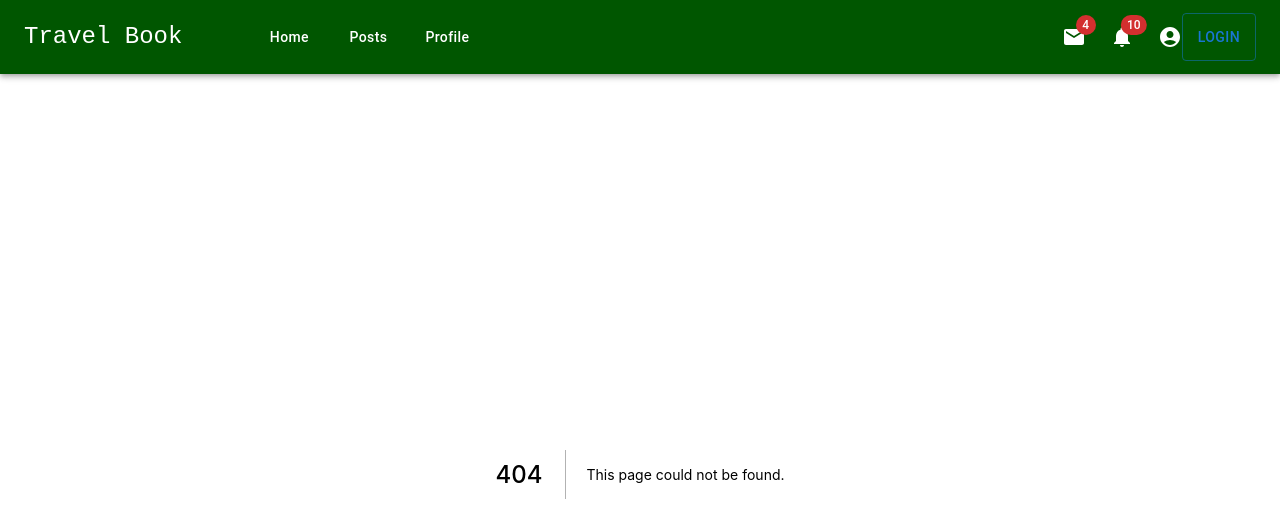
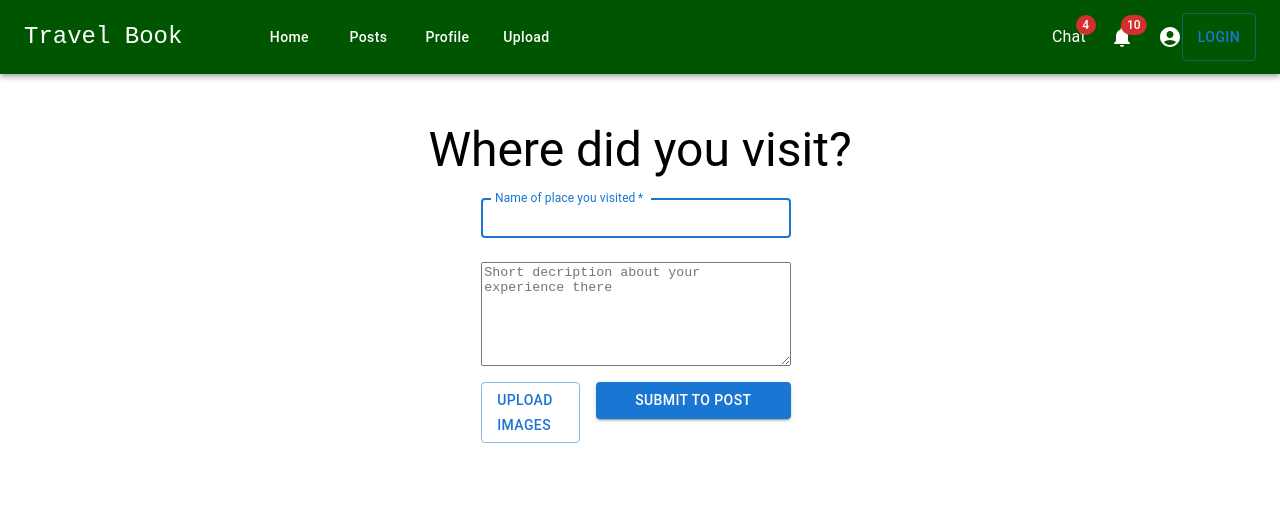
Before and after one commit to imdeveloper100/travel-book, a Next.js app: page /upload in a window 1280 px wide. Before the commit this address had no page. Shown: the top 522 px of the page. Built offline with nearby package versions, Linux system fonts and the light colour scheme.

Commit message:
upload componened added

```diff
--- a/components/navbar/index.js
+++ b/components/navbar/index.js
@@ -30,6 +30,10 @@ const pages = [
   {
     link: "/profile",
     name: "Profile",
+  },
+  {
+    link: "/upload",
+    name: "Upload",
   },
 ];
 
@@ -298,7 +302,7 @@ export default function PrimarySearchAppBar() {
             >
               <Badge badgeContent={4} color="error">
                 <Link href="../chat">
-                  <MailIcon />
+                  <Typography>Chat</Typography>
                 </Link>
               </Badge>
             </IconButton>
--- a/components/profile/profile.module.css
+++ b/components/profile/profile.module.css
@@ -2,8 +2,12 @@
     position: relative;
     width: 150px;
     height: 150px;
-    margin-left: auto;
+    /* margin-left: auto; */
 
+}
+
+.uploadDP {
+    cursor: pointer;
 }
 
 .profilePicture{
@@ -11,20 +15,17 @@
     height: 200px;
     object-fit: cover;
     border-radius: 50%;
+    /* margin-left: auto; */
 }
 
+.right {
+    margin-right: auto;
+}
 .container {
     margin-top: 0px;
-    padding: 50px;
+    padding: 20px 0px;
     background-color: lightgray;
 }
-/*
-.left {
-    background-color: wheat;
-}
-.right {
-    background-color: cyan;
-} */
 
 .subText {
     padding-right: 20px;
@@ -59,7 +60,6 @@
 
 .buttons {
     color: lightgray;
-    margin: 0px 10px;
     padding: 10px 20px;
     border-radius: 0;
 }
--- /dev/null
+++ b/components/upload/index.js
@@ -0,0 +1,114 @@
+import React, { useState } from "react";
+import Button from "@mui/material/Button";
+import TextField from "@mui/material/TextField";
+import Grid from "@mui/material/Grid";
+import Item from "@mui/material/ListItem";
+import Box from "@mui/material/Box";
+import Typography from "@mui/material/Typography";
+import { TextareaAutosize } from "@mui/material";
+import axios from "axios";
+
+import Styles from "./upload.module.css";
+
+export default function Upload() {
+  const [title, setTitle] = useState("");
+  const [descrition, setDecription] = useState("");
+
+  const handleSubmit = (event) => {
+    event.preventDefault();
+    const data = {
+      title,
+      descrition,
+    };
+
+    axios
+      .post("http://localhost:3000/api/signup", { data })
+      .then(function (response) {
+        console.log(response.data);
+      })
+      .catch(function (error) {
+        console.log(error);
+      });
+  };
+
+  return (
+    <>
+      <Grid
+        sx={{
+          marginTop: 6,
+          display: "flex",
+          justifyContent: "center",
+          flexDirection: "column",
+          flexWrap: "wrap",
+          alignItems: "center",
+          width: "100%",
+        }}
+      >
+        <Typography
+          component="h1"
+          variant="h3"
+          sx={{ textAlign: "center", mb: "12px" }}
+        >
+          Where did you visit?
+        </Typography>
+      </Grid>
+
+      <Grid container spacing={2} justifyContent="center">
+        <form onSubmit={(e) => handleSubmit(e)} sx={{ m: "0px auto" }}>
+          <Grid
+            className={Styles.inputGrid}
+            item
+            xs={12}
+            sm={12}
+            md={12}
+            lg={12}
+            xl={12}
+            sx={{ ml: 1 }}
+          >
+            <Item>
+              <TextField
+                onChange={(e) => setTitle(e.target.value)}
+                maxRows={4}
+                value={title}
+                margin="normal"
+                required
+                fullWidth
+                id="title"
+                label="Name of place you visited"
+                name="title"
+                size="small"
+                autoComplete="title"
+                autoFocus
+              />
+            </Item>
+            <Item>
+              <TextareaAutosize
+                className={Styles.textArea}
+                maxRows={4}
+                aria-label="maximum height"
+                placeholder="Short decription about your experience there"
+                onChange={(e) => setDecription(e.target.value)}
+                style={{ width: "100%", height: "100px" }}
+              />
+            </Item>
+
+            <Item sx={{ alignItems: "baseLine" }}>
+              <Button
+                className={Styles.uploadBtn}
+                variant="outlined"
+                component="label"
+                sx={{ mr: 2 }}
+              >
+                Upload images
+                <input type="file" hidden />
+              </Button>
+              <Button type="submit" fullWidth variant="contained">
+                Submit to Post
+              </Button>
+            </Item>
+          </Grid>
+        </form>
+      </Grid>
+    </>
+  );
+}
--- /dev/null
+++ b/pages/upload/index.js
@@ -0,0 +1,7 @@
+import React, { Component } from 'react';
+import Upload from '../../components/upload';
+export default function ChatPage() {
+    return ( <>
+    <Upload />
+    </> );
+}
```
Also changed, not shown: components/profile/index.js (+16 -17 lines), components/upload/upload.module.css (added).
